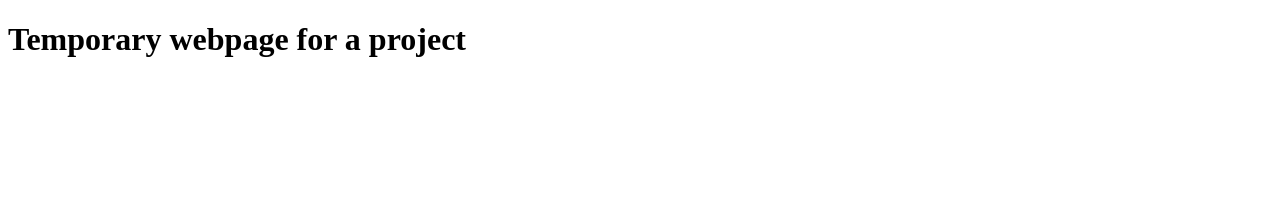
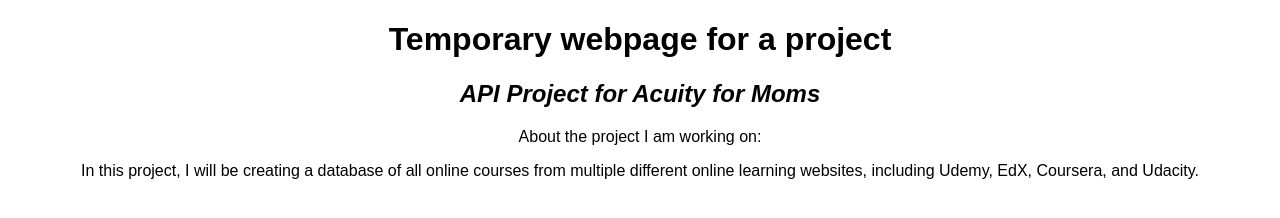
Before and after one commit to celenac/Acuity_APIs, a plain HTML site: page index.html in a window 1280 px wide. Drawn offline with Linux system fonts and the light colour scheme.

Commit message:
Changed style

```diff
--- a/index.html
+++ b/index.html
@@ -1,9 +1,12 @@
 <!DOCTYPE html>
 	<head>
-		<title>APIs for Acuity</title>
+		<title>API Project for Acuity</title>
 	</head>
 
-	<body>
+	<body style = "font-family: Sans-serif; text-align: center;">
 		<h1> Temporary webpage for a project </h1>
+		<h2> <i> API Project for Acuity for Moms </i></h2>
+		<p>About the project I am working on:</p>
+		<p>In this project, I will be creating a database of all online courses from multiple different online learning websites, including Udemy, EdX, Coursera, and Udacity.</p>
 	</body>
 </html>
```
